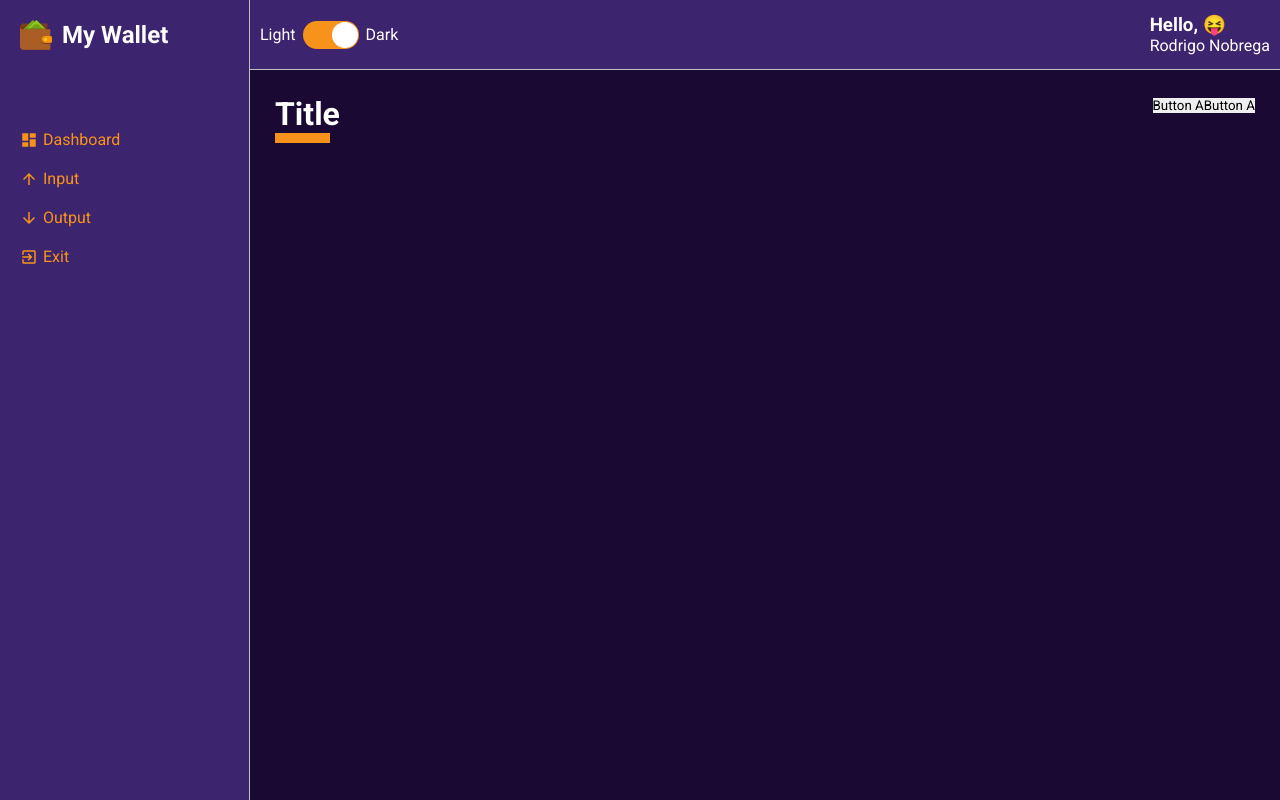
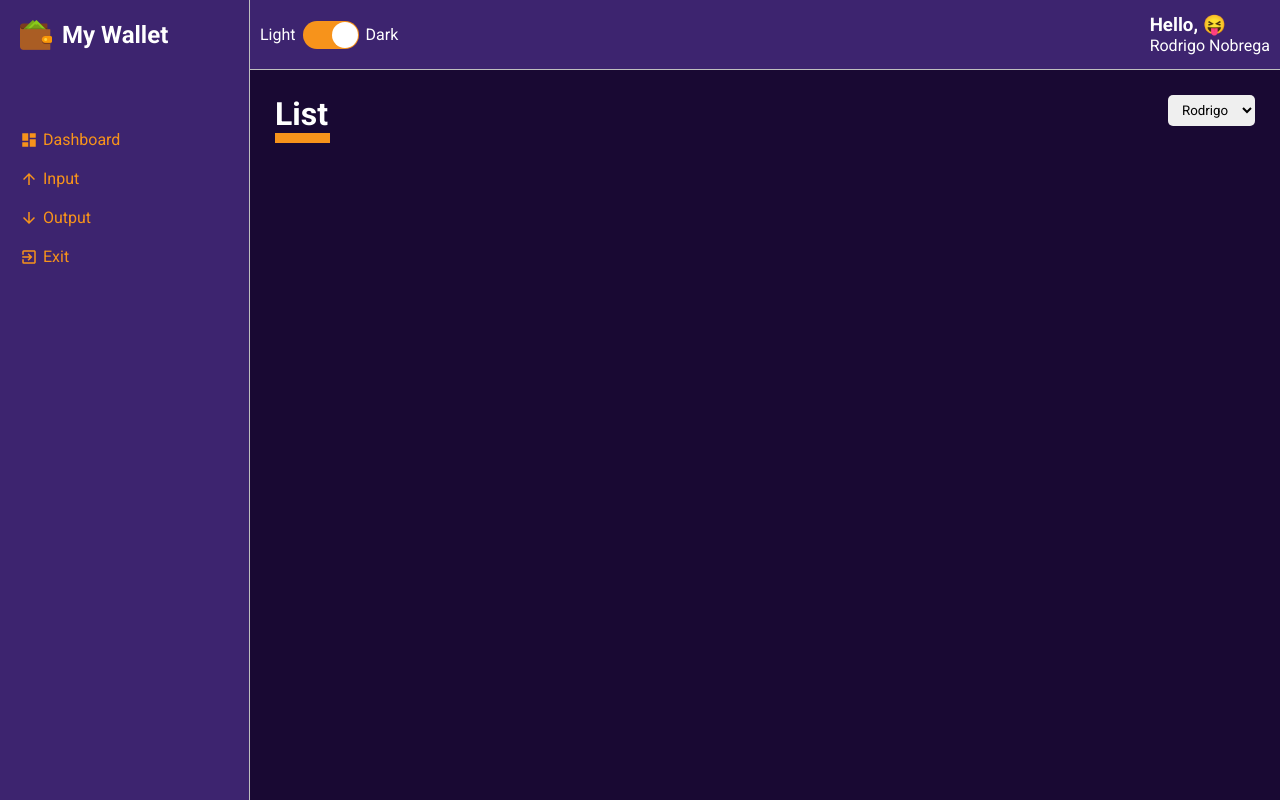
Before and after one commit to rodrigonobrega1/MyWallet, a React (Create React App) app: page /list/1 in a window 1280 px wide. Built offline with nearby package versions, Linux system fonts and the light colour scheme.

Commit message:
some issues

```diff
--- a/src/App.tsx
+++ b/src/App.tsx
@@ -5,6 +5,7 @@
 
 import Layout from "./components/Layout";
 import Dashboard from "./Pages/Dashboard";
+import List from "./Pages/List";
 import dark from './Styles/Themes/dark';
 
 const App: React.FC = () => {
@@ -13,7 +14,7 @@
         <ThemeProvider theme={ dark }>
             <GlobalStyles />
             <Layout>
-                <Dashboard />
+                <List />
             </Layout>
 
         </ThemeProvider>
--- a/src/Pages/Dashboard/index.tsx
+++ b/src/Pages/Dashboard/index.tsx
@@ -1,13 +1,22 @@
 import React from "react";
 
 import ContentHeader from "../../components/ContentHeader";
-
+import SelectInput from "../../components/SelectInput";
 import { Container } from './styles'
 
 const Dashboard: React.FC = () => {
+
+    const options = [
+        {value: 'Rodrigo', label: 'Rodrigo'},
+        {value: 'Tiago', label: 'Tiago'}
+
+    ];
+
     return (
         <Container>
-            <ContentHeader />
+            <ContentHeader title="dashboard" lineColor="#f7931b">
+                <SelectInput options={options} />
+            </ContentHeader>
         </Container>
     );
 }
--- a/src/Pages/List/index.tsx
+++ b/src/Pages/List/index.tsx
@@ -1,8 +1,23 @@
 import React from "react";
 
+import ContentHeader from "../../components/ContentHeader";
+import SelectInput from "../../components/SelectInput";
+import { Container } from './styles'
+
 const List: React.FC = () => {
+
+    const options = [
+        {value: 'Rodrigo', label: 'Rodrigo'},
+        {value: 'Tiago', label: 'Tiago'}
+
+    ];
+
     return (
-        <h1>List</h1>
+        <Container>
+            <ContentHeader title="List" lineColor="#f7931b">
+                <SelectInput options={options} />
+            </ContentHeader>
+        </Container>
     );
 }
 
--- /dev/null
+++ b/src/Pages/List/styles.ts
@@ -0,0 +1,5 @@
+import styled from "styled-components";
+
+export const Container = styled.div`
+
+`;
--- a/src/components/ContentHeader/index.tsx
+++ b/src/components/ContentHeader/index.tsx
@@ -2,17 +2,25 @@
 
 import { Container, TitleContainer, Controllers } from './styles';
 
-const ContentHeader: React.FC = () => {
+interface IcontentHeaderProps {
+    title: string;
+    lineColor: string;
+    children: React.ReactNode;
+}
+
+const ContentHeader: React.FC<IcontentHeaderProps> = ({title,lineColor,children}) => {
+
+
+
     return (
 
-        <Container>
+        <Container >
 
-           <TitleContainer>
-            <h1>Title</h1>
+           <TitleContainer lineColor={lineColor}>
+            <h1>{title}</h1>
            </TitleContainer>
             <Controllers>
-                <button type="button"> Button A </button>
-                <button type="button"> Button A </button>
+                {children}
             </Controllers>
         </Container>
     );
--- a/src/components/ContentHeader/styles.ts
+++ b/src/components/ContentHeader/styles.ts
@@ -1,4 +1,9 @@
+import { IconContext } from 'react-icons';
 import styled from 'styled-components';
+
+interface ITitleContainerProps {
+    lineColor: string;
+}
 
 export const Container = styled.div`
     width: 100%;
@@ -8,7 +13,7 @@
 
 `;
 
-export const TitleContainer = styled.div`
+export const TitleContainer = styled.div<ITitleContainerProps>`
 
 > h1 {
         color: ${props => props.theme.colors.white};
@@ -17,12 +22,13 @@
             content:'';
             display: block;
             width: 55px;
-            border-bottom: 10px solid ${props => props.theme.colors.info};
+            border-bottom: 10px solid ${props => props.lineColor};
         }
     }
 
 `;
 
 export const Controllers = styled.div`
+    display: flex;
 
 `;
--- /dev/null
+++ b/src/components/SelectInput/index.tsx
@@ -0,0 +1,30 @@
+import React, { ReactNode } from "react";
+import { MdOutlinePendingActions } from "react-icons/md";
+
+import { Container } from './styles';
+
+interface ISelectInputProps {
+    options: {
+        value: string | number;
+        label: string | number;
+    }[],
+}
+
+
+const SelectInput: React.FC<ISelectInputProps> = ({options}) => {
+    return (
+
+        <Container>
+            <select>
+                {
+                    options.map(option => (
+                    <option value={option.value}>{option.label}</option>
+                  ))
+                }
+
+            </select>
+        </Container>
+    );
+}
+
+export default SelectInput;
--- /dev/null
+++ b/src/components/SelectInput/styles.ts
@@ -0,0 +1,10 @@
+import styled from 'styled-components';
+
+export const Container = styled.div`
+
+    > select {
+        padding: 7px 10px;
+        border-radius: 5px;
+        margin-left: 7px;
+    }
+`;
```
